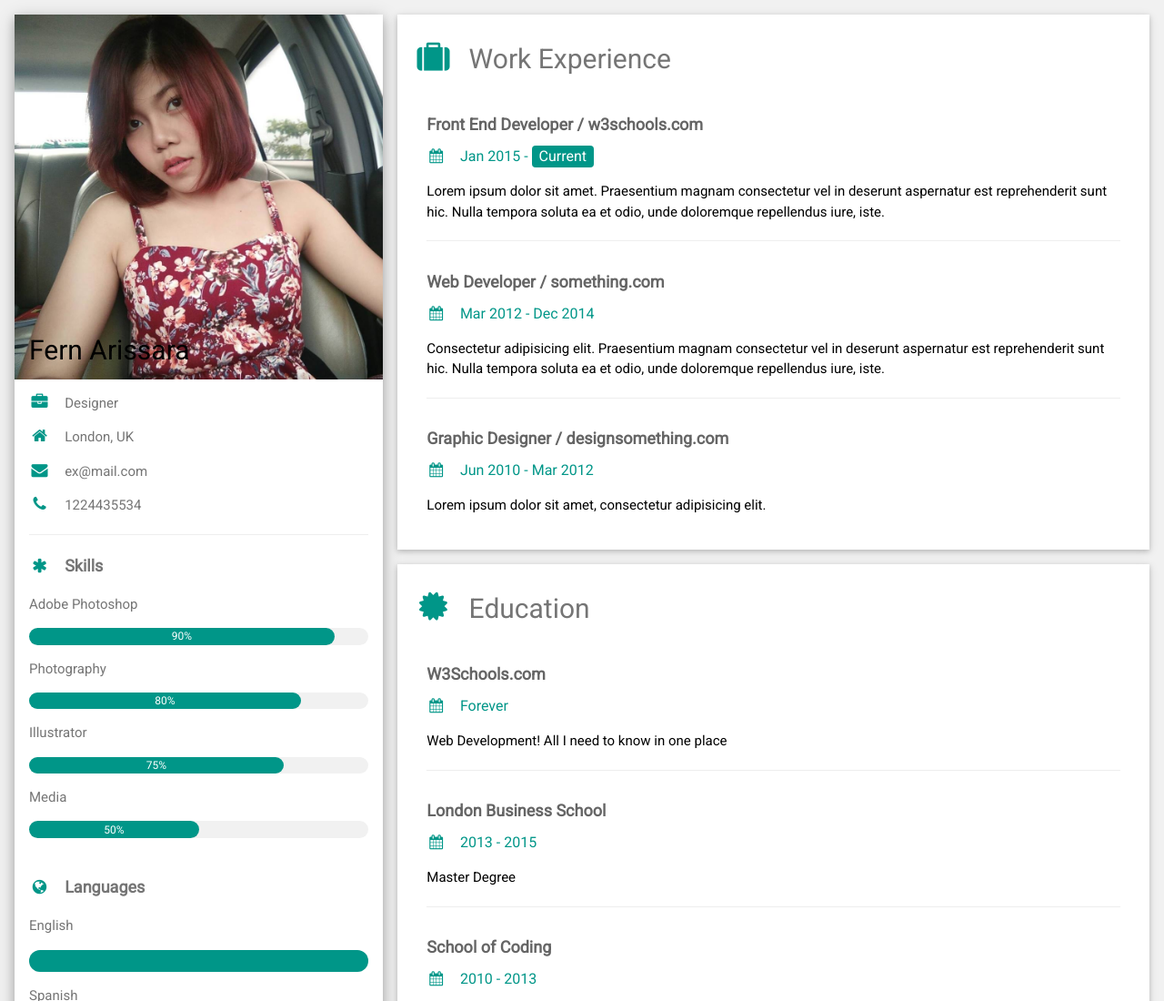
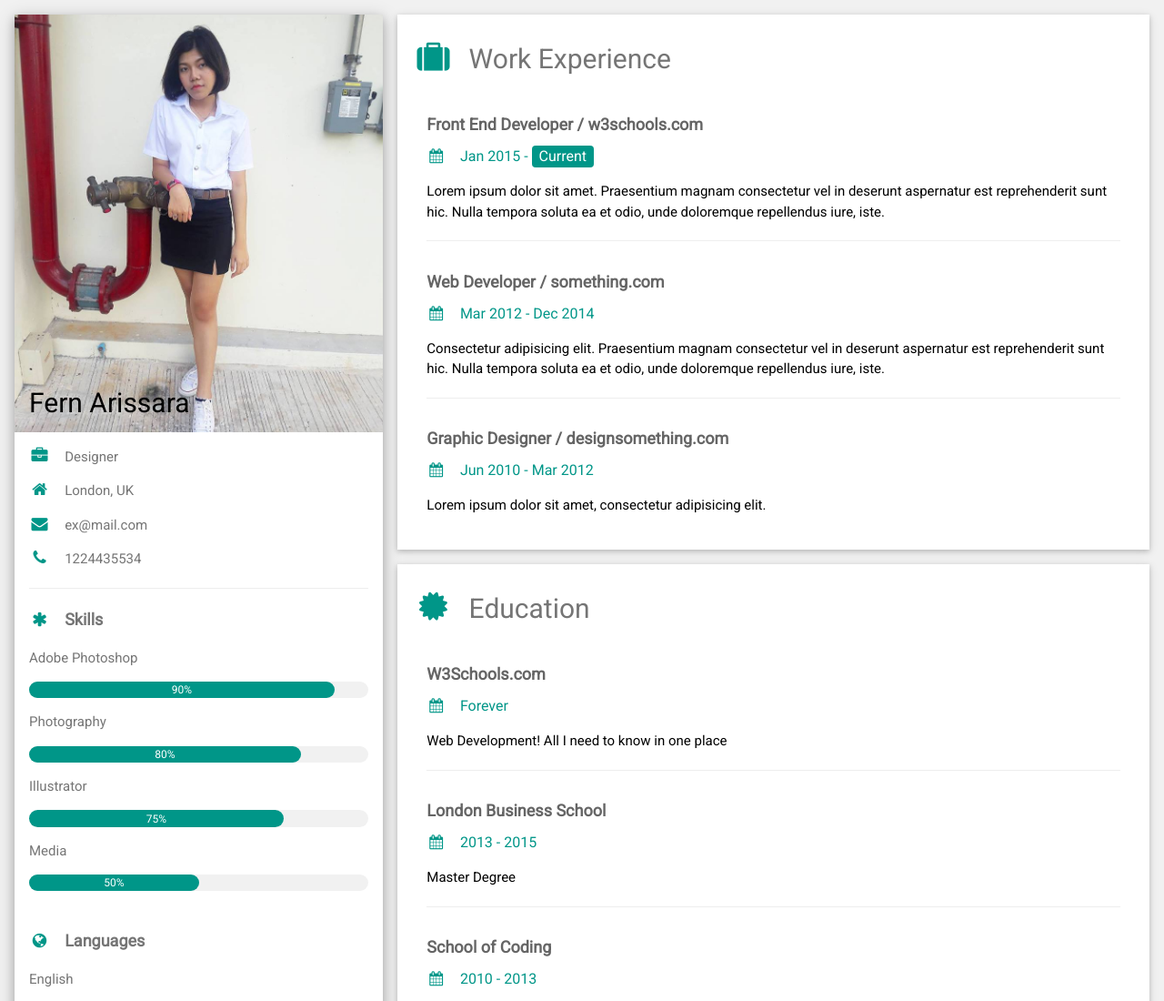
Before and after one commit to Aris1199/project01, a plain HTML site: page index.html in a window 1280 px wide. Shown: the top 1100 px of the page at 91% size. Drawn offline with nearby package versions, Linux system fonts and the light colour scheme.

Commit message:
Update index.html

```diff
--- a/index.html
+++ b/index.html
@@ -22,7 +22,7 @@ html,body,h1,h2,h3,h4,h5,h6 {font-family: "Roboto", sans-serif}
 
       <div class="w3-white w3-text-grey w3-card-4">
         <div class="w3-display-container">
-          <img src="ff.jpg" style="width:100%" alt="Fern">
+          <img src="aris.jpg" style="width:100%" alt="Fern">
           <div class="w3-display-bottomleft w3-container w3-text-black">
             <h2>Fern Arissara</h2>
           </div>
```
